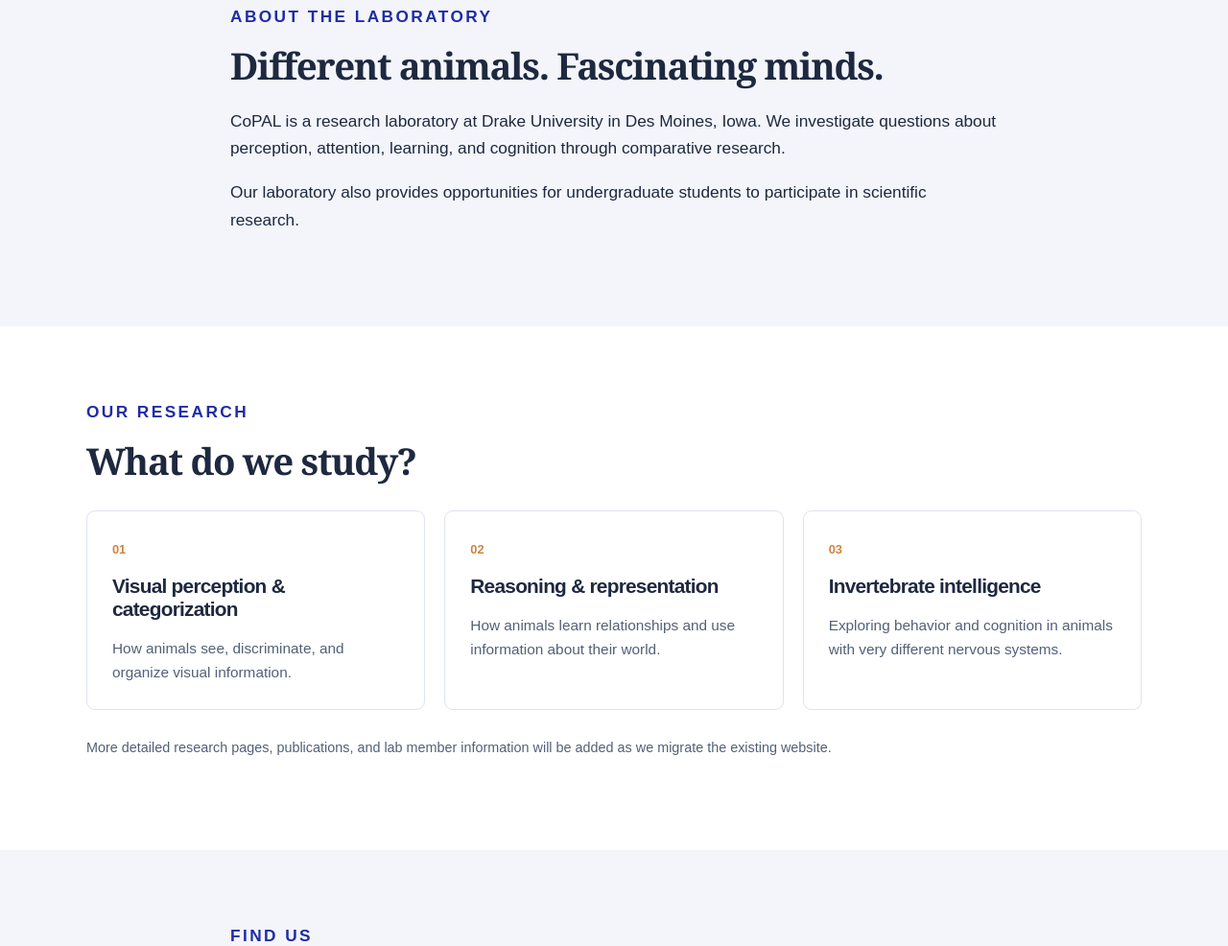
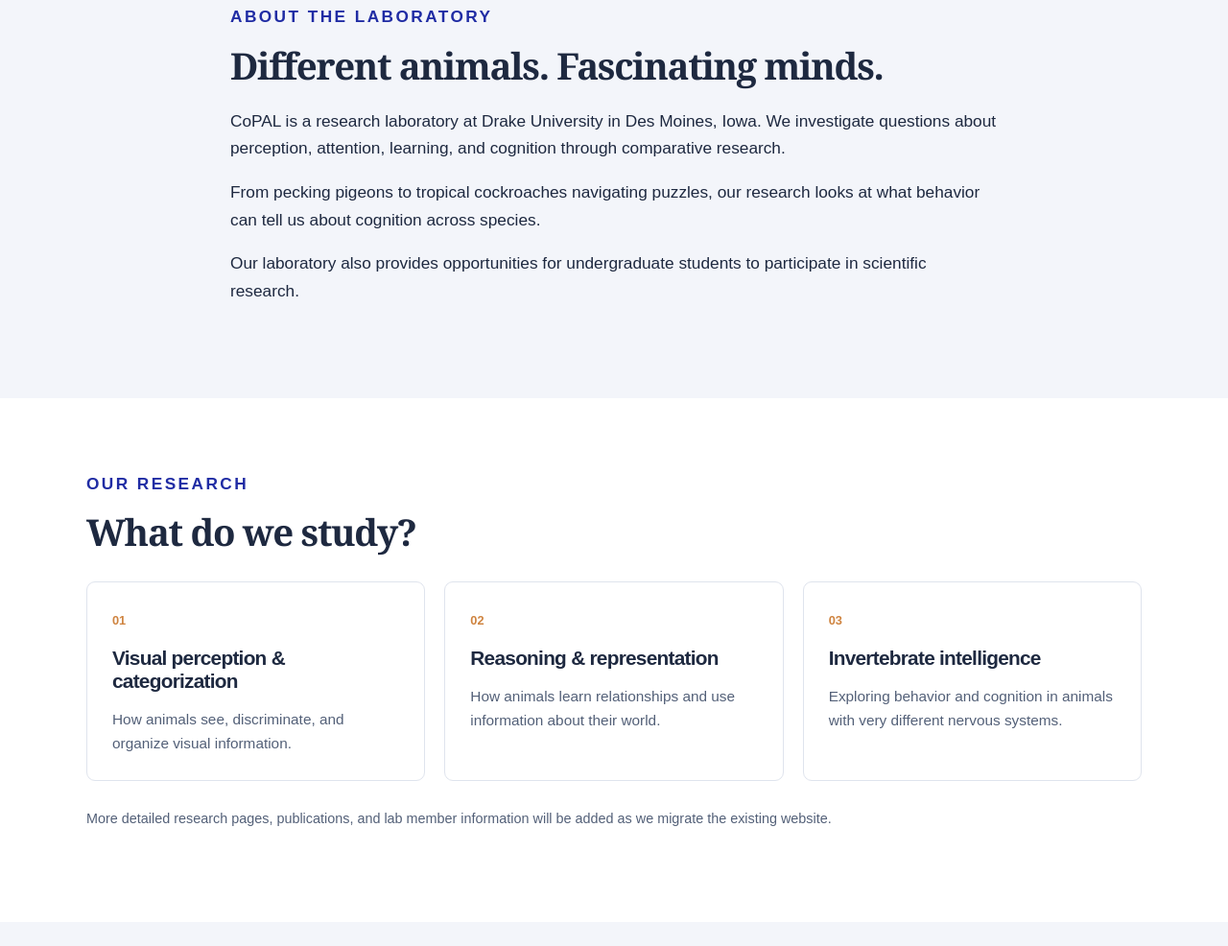
Before and after one commit to copal-lab/copal-lab.github.io, a plain HTML site: page index.html in a window 1280 px wide. Shown: the part 829-1815 px from the top of the page at 96% size. Drawn offline with Linux system fonts and the light colour scheme.

Commit message:
Add description of research activities to index.html

```diff
--- a/index.html
+++ b/index.html
@@ -40,6 +40,7 @@
         <p class="eyebrow">About the laboratory</p>
         <h2>Different animals. Fascinating minds.</h2>
         <p>CoPAL is a research laboratory at Drake University in Des Moines, Iowa. We investigate questions about perception, attention, learning, and cognition through comparative research.</p>
+        <p> From pecking pigeons to tropical cockroaches navigating puzzles, our research looks at what behavior can tell us about cognition across species. </p>
         <p>Our laboratory also provides opportunities for undergraduate students to participate in scientific research.</p>
       </div>
     </section>
```
